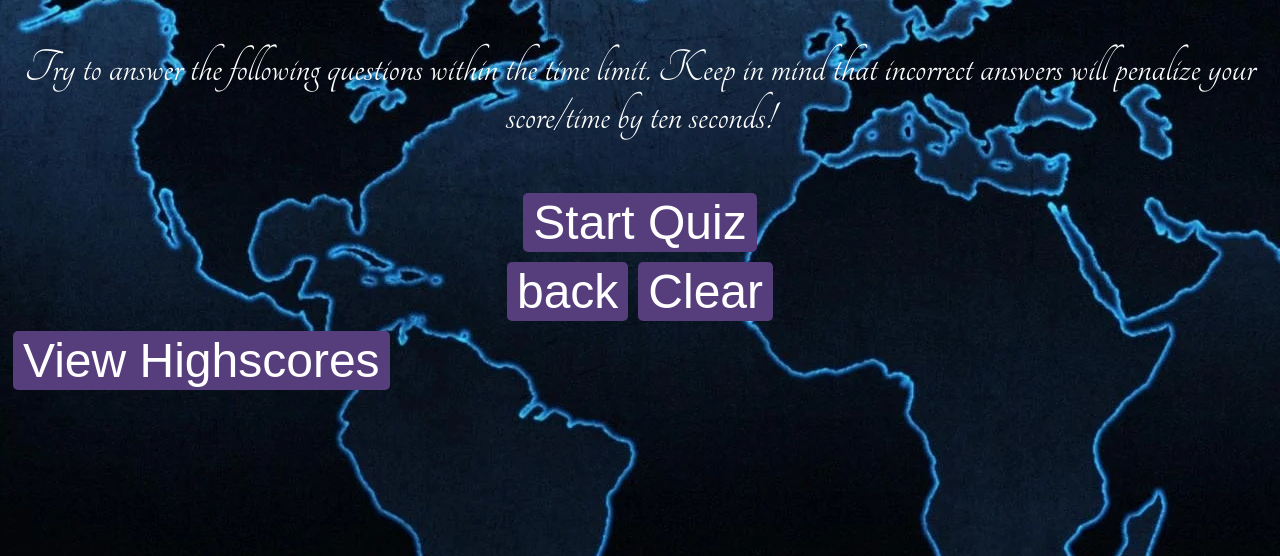
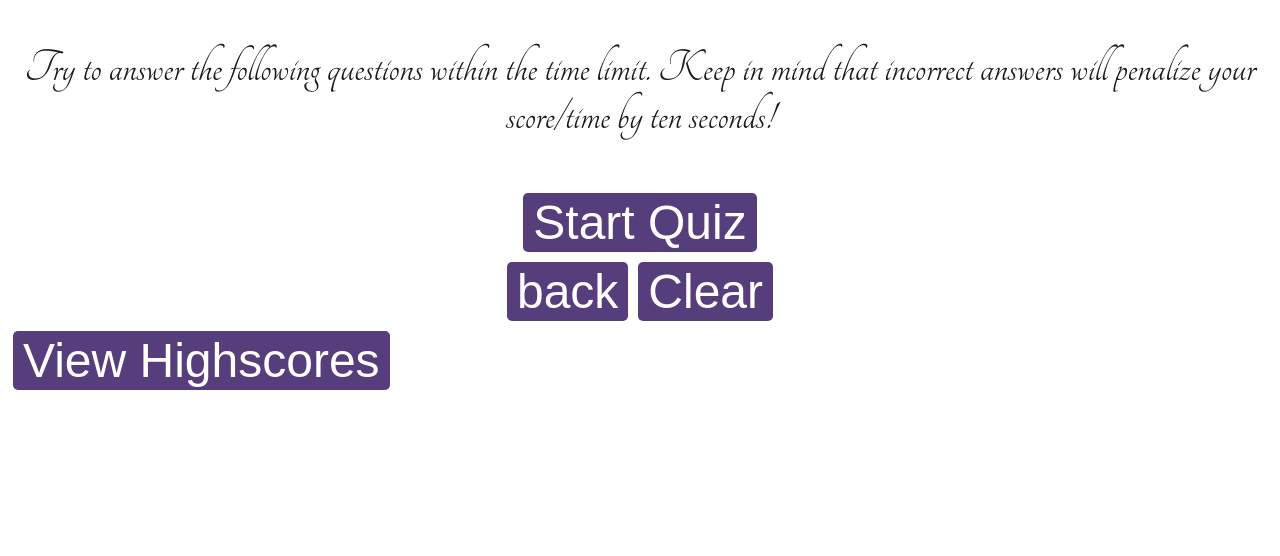
Before and after one commit to TamaraJoniec/Code-Quiz, a plain HTML site: page index.html in a window 1280 px wide. Shown: the part 244-800 px from the top of the page. Drawn offline with Linux system fonts and the light colour scheme.

Commit message:
updated css

```diff
--- a/assets/css/styles.css
+++ b/assets/css/styles.css
@@ -1,8 +1,7 @@
 body {
   font-family: Arial;
   font-size: 120%;
-  color: white;
-  background-image: url("/assets/images/background.jpeg");
+  color: rgb(27, 26, 26);
 }
 backgroud-image {
   background-repeat: no-repeat;
```
